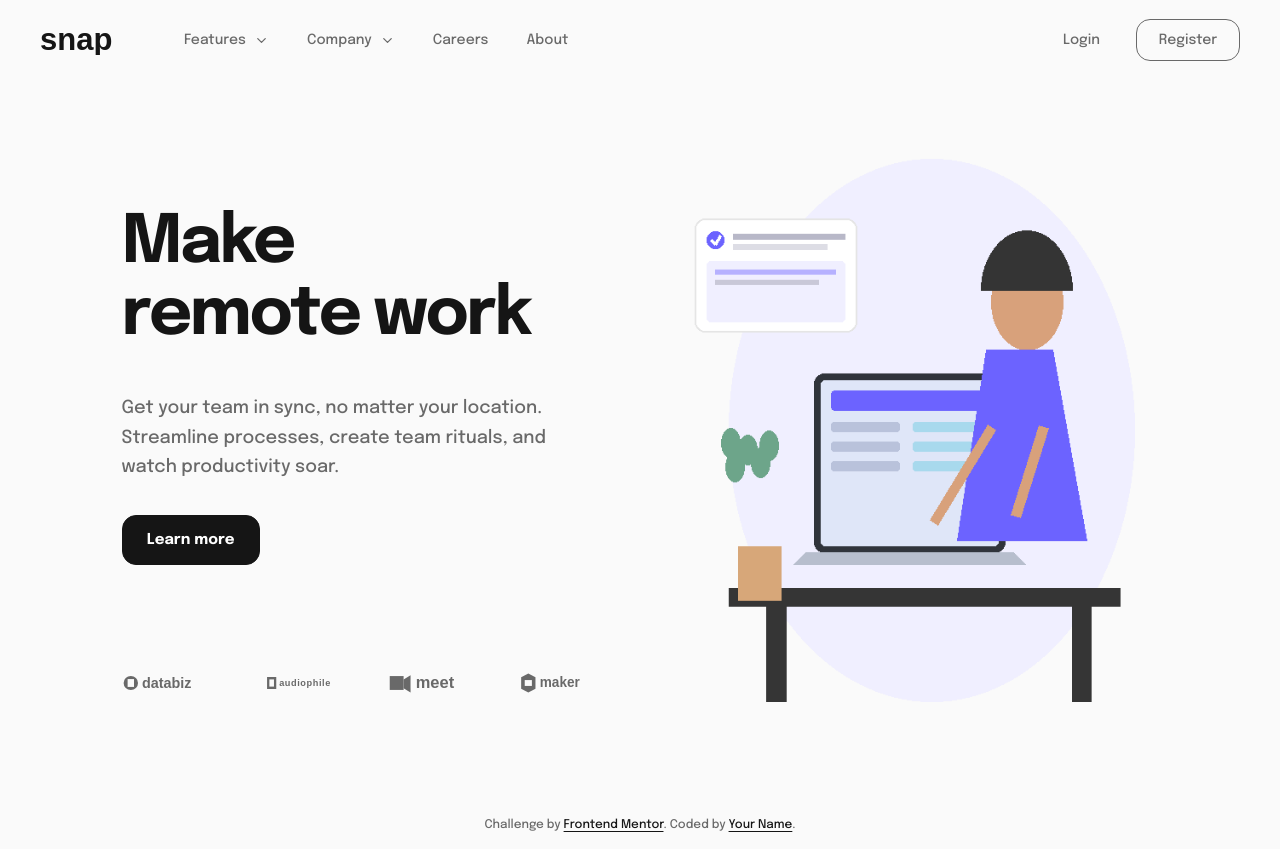
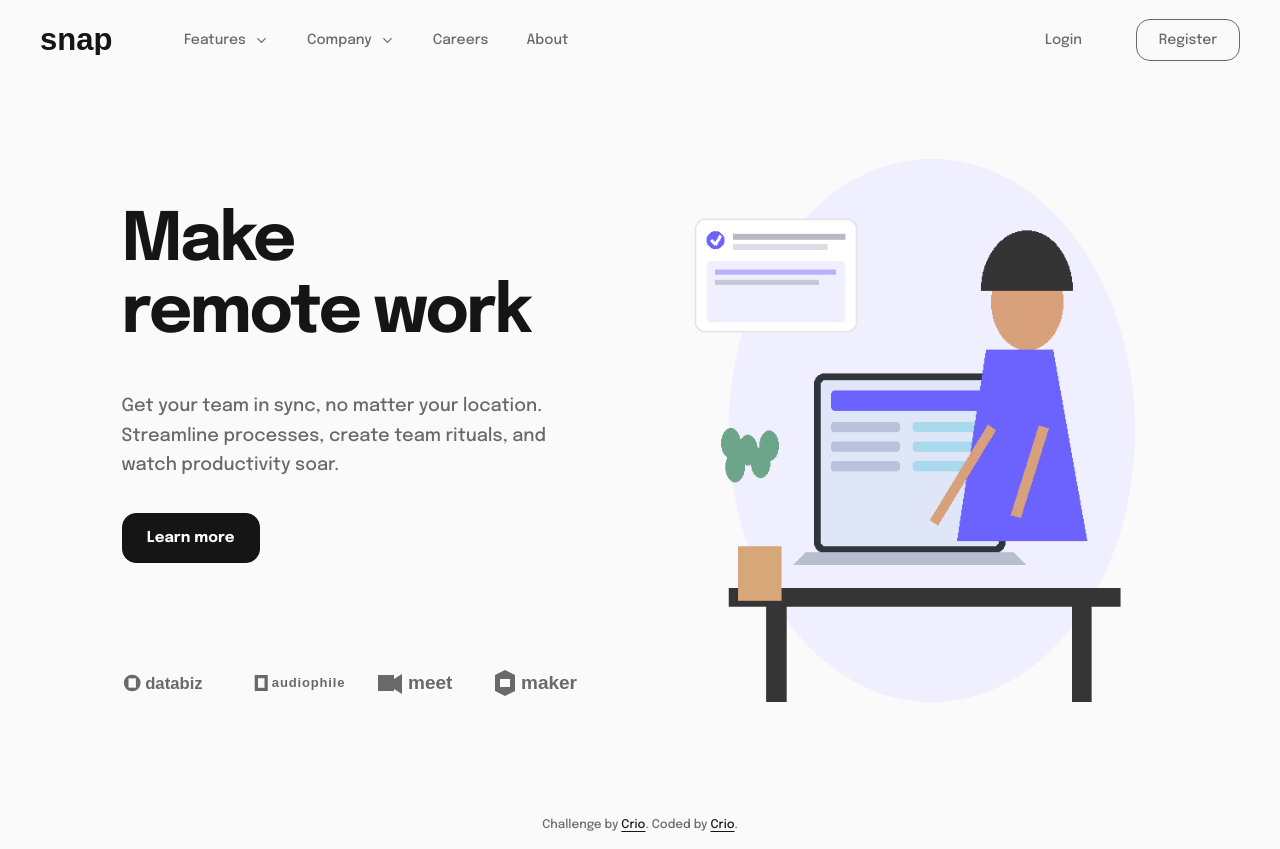
Before and after one commit to Appa45/assignment4, a React (Vite) app: page / in a window 1280 px wide. Built offline with nearby package versions, Linux system fonts and the light colour scheme.

Commit message:
change in the app.jsx and the atyles.css

```diff
--- a/src/App.jsx
+++ b/src/App.jsx
@@ -16,25 +16,25 @@ const features = [
   {
     label: "Todo List",
     icon: ListTodo,
-    cls: "purple",
+    className: "purple",
     href: "#todo-list",
   },
   {
     label: "Calendar",
     icon: CalendarDays,
-    cls: "blue",
+    className: "blue",
     href: "#calendar",
   },
   {
     label: "Reminders",
     icon: Bell,
-    cls: "yellow",
+    className: "yellow",
     href: "#reminders",
   },
   {
     label: "Planning",
     icon: Clock,
-    cls: "green",
+    className: "green",
     href: "#planning",
   },
 ];
@@ -45,33 +45,31 @@ const companyLinks = [
   { label: "Blog", href: "#blog" },
 ];
 
-const clients = [
-  {
-    name: "databiz",
-    className: "databiz",
-    src: "./assets/images/client-databiz.svg",
-  },
-  {
-    name: "audiophile",
-    className: "audiophile",
-    src: "./assets/images/client-audiophile.svg",
-  },
-  {
-    name: "meet",
-    className: "meet",
-    src: "./assets/images/client-meet.svg",
-  },
-  {
-    name: "maker",
-    className: "maker",
-    src: "./assets/images/client-maker.svg",
-  },
-];
-
 export default function App() {
   const [mobileOpen, setMobileOpen] = useState(false);
   const [activeDropdown, setActiveDropdown] = useState(null);
+  const [isMobile, setIsMobile] = useState(
+    () => window.matchMedia("(max-width: 700px)").matches
+  );
+
   const navRef = useRef(null);
+
+  useEffect(() => {
+    const mediaQuery = window.matchMedia("(max-width: 700px)");
+
+    const handleViewportChange = (event) => {
+      setIsMobile(event.matches);
+      setMobileOpen(false);
+      setActiveDropdown(null);
+    };
+
+    setIsMobile(mediaQuery.matches);
+    mediaQuery.addEventListener("change", handleViewportChange);
+
+    return () => {
+      mediaQuery.removeEventListener("change", handleViewportChange);
+    };
+  }, []);
 
   const closeMenus = () => {
     setMobileOpen(false);
@@ -115,7 +113,7 @@ export default function App() {
   return (
     <div className="app">
       <header className="header">
-        <a className="logo" href="#" aria-label="Snap home" alt="snap's logo">
+        <a className="logo" href="#" alt="snap's logo">
           <img
             src="./assets/images/logo.svg"
             alt="snap's logo"
@@ -129,7 +127,7 @@ export default function App() {
           aria-expanded={mobileOpen}
           onClick={() => setMobileOpen(true)}
         >
-          <Menu size={30} strokeWidth={2} />
+          <Menu size={30} />
         </button>
 
         <div
@@ -181,7 +179,7 @@ export default function App() {
                 className="dropdown-list features-dropdown"
                 aria-hidden={activeDropdown !== "features"}
               >
-                {features.map(({ label, icon: Icon, cls, href }) => (
+                {features.map(({ label, icon: Icon, className, href }) => (
                   <div className="dropdown-link" key={label}>
                     <a
                       href={href}
@@ -191,7 +189,7 @@ export default function App() {
                       tabIndex={activeDropdown === "features" ? 0 : -1}
                       onClick={closeMenus}
                     >
-                      <span className={`feature-icon ${cls}`}>
+                      <span className={`feature-icon ${className}`}>
                         <Icon size={15} />
                       </span>
                       <span>{label}</span>
@@ -244,18 +242,24 @@ export default function App() {
             <a className="nav-link simple-link" href="#careers" onClick={closeMenus}>
               Careers
             </a>
+
             <a className="nav-link simple-link" href="#about" onClick={closeMenus}>
               About
             </a>
           </div>
 
           <div className="auth-links">
-            <a className="login-link" href="#login" onClick={closeMenus}>
-              Login
-            </a>
-            <a className="register-link" href="#register" onClick={closeMenus}>
-              Register
-            </a>
+            <div className="login">
+              <button type="button" onClick={closeMenus}>
+                Login
+              </button>
+            </div>
+
+            <div className="registration">
+              <button type="button" onClick={closeMenus}>
+                Register
+              </button>
+            </div>
           </div>
         </nav>
       </header>
@@ -263,7 +267,7 @@ export default function App() {
       <main className="main">
         <section className="hero">
           <div className="hero-content">
-            <div className="hero-copy">
+            <div className="text-content">
               <h1>
                 Make
                 <br />
@@ -280,29 +284,35 @@ export default function App() {
                 Learn more
               </a>
 
-              <div className="client-logos" aria-label="Our clients">
-                {clients.map((client) => (
-                  <div
-                    className={`client-logo ${client.className}`}
-                    key={client.name}
-                  >
-                    <img src={client.src} alt={client.name} />
-                  </div>
-                ))}
+              <div className="clients">
+                <img
+                  src="./assets/images/client-databiz.svg"
+                  alt="databiz"
+                />
+                <img
+                  src="./assets/images/client-audiophile.svg"
+                  alt="audiophile"
+                />
+                <img
+                  src="./assets/images/client-meet.svg"
+                  alt="meet"
+                />
+                <img
+                  src="./assets/images/client-maker.svg"
+                  alt="maker"
+                />
               </div>
             </div>
 
             <div className="hero-image">
-              <picture>
-                <source
-                  media="(max-width: 700px)"
-                  srcSet="./assets/images/image-hero-mobile.png"
-                />
-                <img
-                  src="./assets/images/image-hero-desktop.png"
-                  alt="A person working remotely at a desk"
-                />
-              </picture>
+              <img
+                src={
+                  isMobile
+                    ? "./assets/images/image-hero-mobile.png"
+                    : "./assets/images/image-hero-desktop.png"
+                }
+                alt="Person working remotely"
+              />
             </div>
           </div>
         </section>
@@ -310,16 +320,12 @@ export default function App() {
 
       <footer className="attribution">
         Challenge by{" "}
-        <a
-          href="https://www.frontendmentor.io?ref=challenge"
-          target="_blank"
-          rel="noreferrer"
-        >
-          Frontend Mentor
+        <a href="https://crio.do" target="_blank" rel="noreferrer">
+          Crio
         </a>
         . Coded by{" "}
-        <a href="https://github.com/" target="_blank" rel="noreferrer">
-          Your Name
+        <a href="https://crio.do" target="_blank" rel="noreferrer">
+          Crio
         </a>
         .
       </footer>
--- a/src/style.css
+++ b/src/style.css
@@ -704,3 +704,79 @@ a:focus-visible {
     width: 48px;
   }
 }
+
+
+.auth-links .login button,
+.auth-links .registration button {
+  display: inline-flex;
+  align-items: center;
+  justify-content: center;
+  min-height: 42px;
+  padding: 0 18px;
+  border: 0;
+  background: transparent;
+  color: #696969;
+  font-size: 14px;
+  cursor: pointer;
+}
+
+.auth-links .login button:hover {
+  color: #151515;
+}
+
+.auth-links .registration button {
+  min-width: 104px;
+  border: 1.5px solid #696969;
+  border-radius: 14px;
+}
+
+.auth-links .registration button:hover {
+  border-color: #151515;
+  color: #151515;
+}
+
+.text-content {
+  min-width: 0;
+  padding-top: 38px;
+}
+
+.text-content h1 {
+  margin: 0;
+  font-size: clamp(48px, 5.2vw, 80px);
+  font-weight: 700;
+  line-height: 1.08;
+  letter-spacing: -2.5px;
+}
+
+.text-content p {
+  max-width: 445px;
+  margin: 42px 0 32px;
+  color: #696969;
+  font-size: 18px;
+  line-height: 1.65;
+}
+
+.clients {
+  display: flex;
+  align-items: center;
+  justify-content: space-between;
+  gap: 24px;
+  width: 100%;
+  max-width: 465px;
+  margin-top: 105px;
+}
+
+.clients img {
+  display: block;
+  width: auto;
+  max-width: 22%;
+  height: auto;
+  object-fit: contain;
+}
+
+.hero-image img {
+  display: block;
+  width: 100%;
+  height: auto;
+  object-fit: contain;
+}
```
